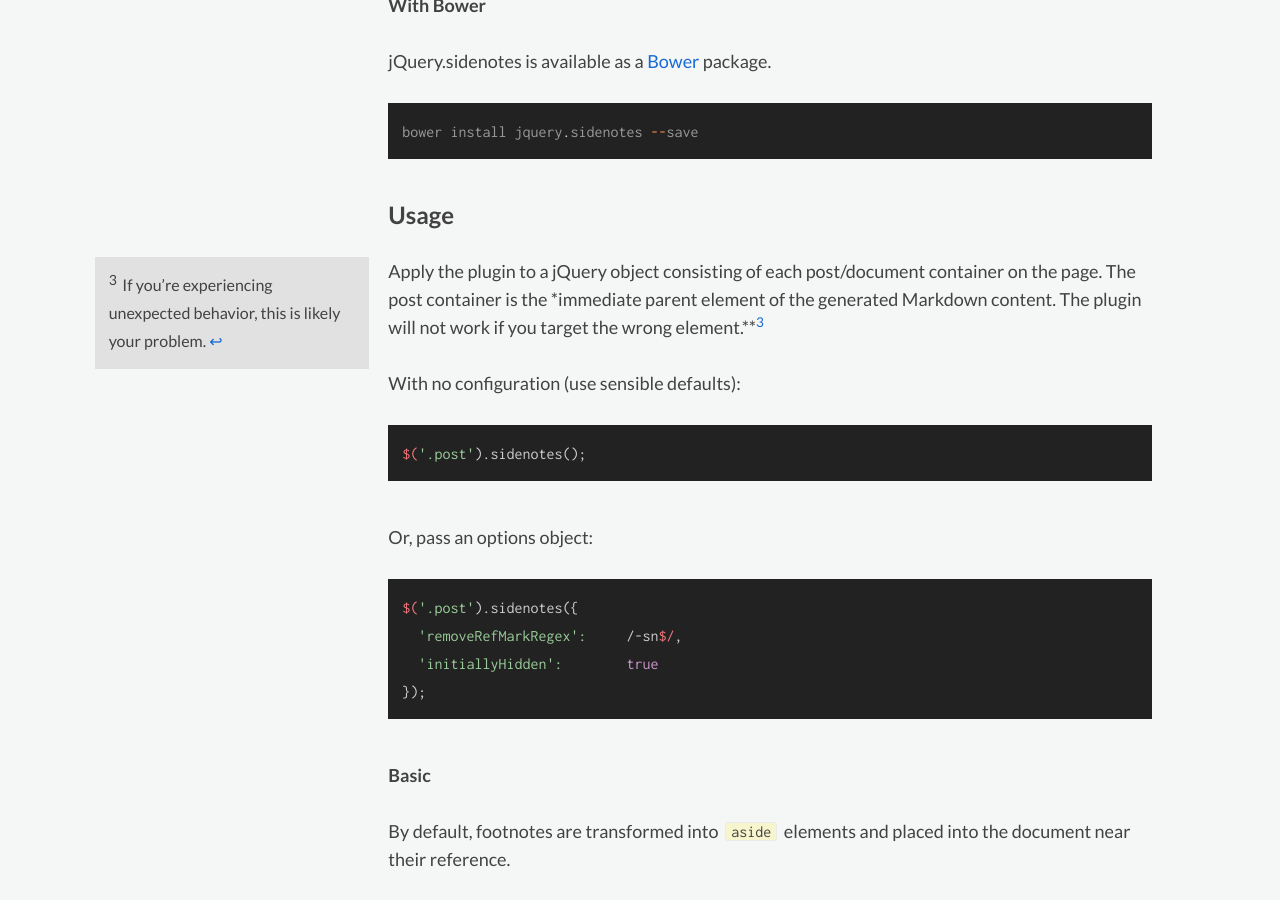
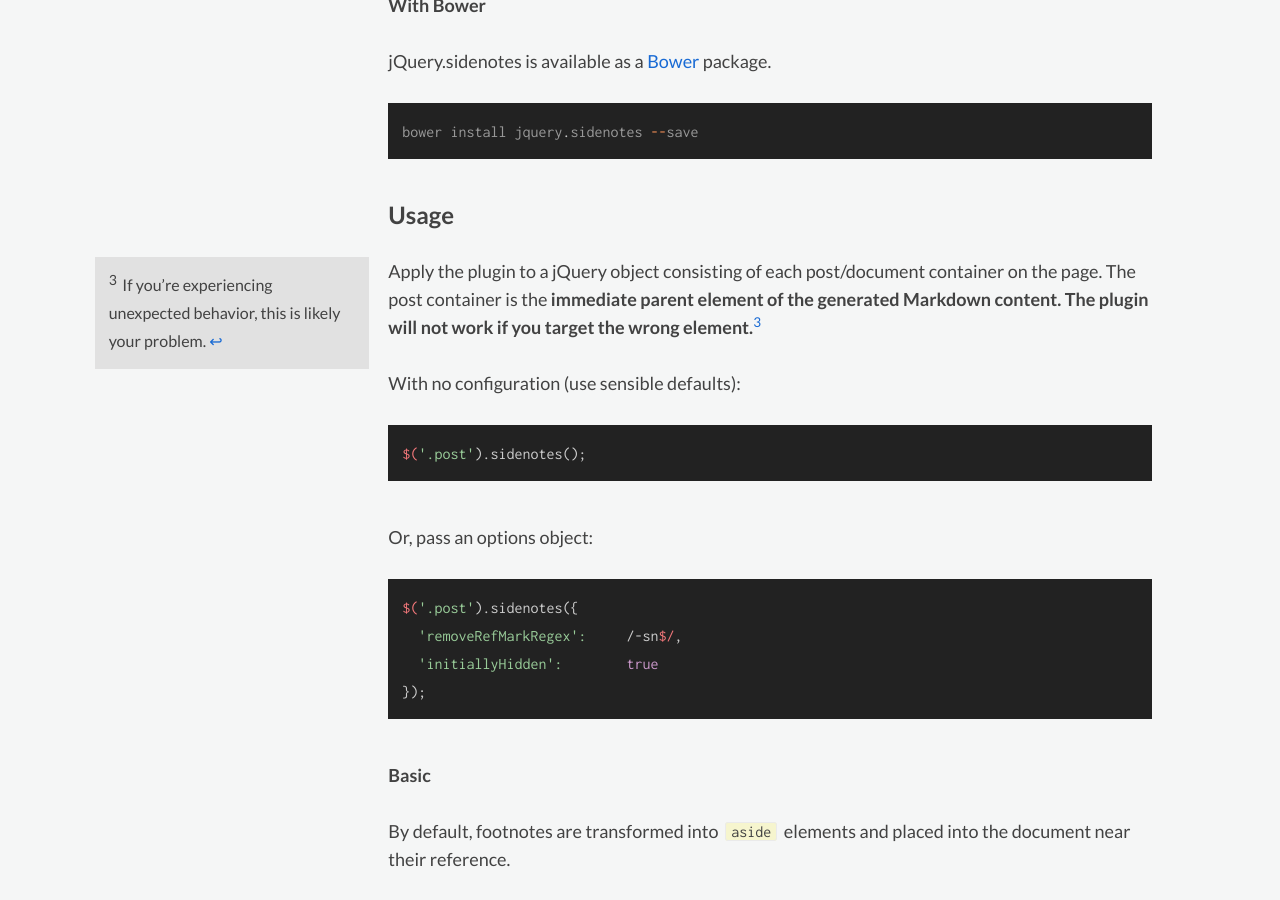
Before and after one commit to acdlite/jquery.sidenotes, a Jekyll site: the page built from index.md, in a window 1280 px wide and 900 px high, scrolled down 989 px. Built offline with Jekyll 4.4.1, drawn with Linux system fonts in a browser that asks for light colours.

Commit message:
Typo fix

```diff
--- a/index.md
+++ b/index.md
@@ -46,7 +46,7 @@ bower install jquery.sidenotes --save
 
 ## Usage
 
-Apply the plugin to a jQuery object consisting of each post/document container on the page. The post container is the *immediate parent element of the generated Markdown content. The plugin will not work if you target the wrong element.**[^wrapper]
+Apply the plugin to a jQuery object consisting of each post/document container on the page. The post container is the **immediate parent element of the generated Markdown content. The plugin will not work if you target the wrong element.**[^wrapper]
 
 [^wrapper]: If you're experiencing unexpected behavior, this is likely your problem.
 
```
